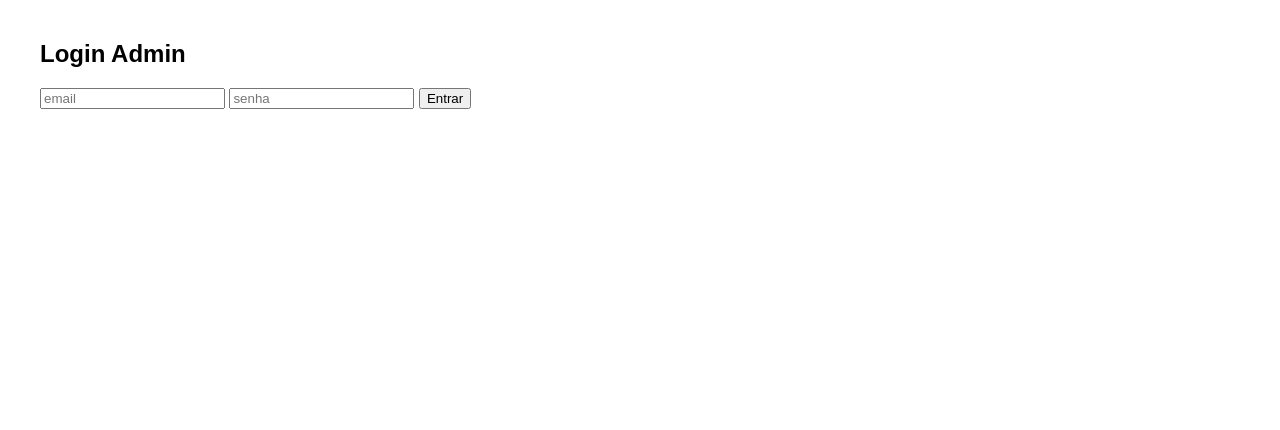
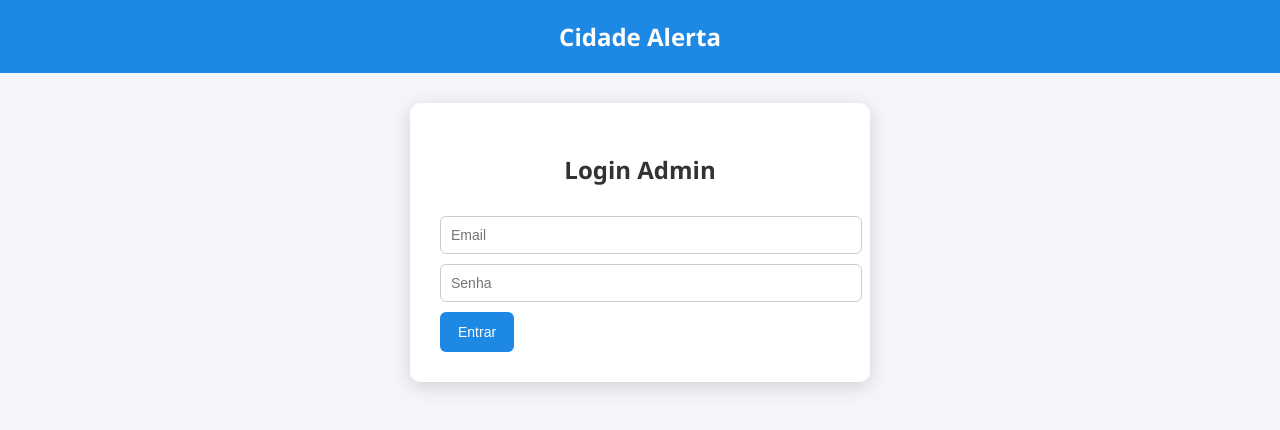
Before and after one commit to dicolab4/cidade-alert, a website: page public/login.html in a window 1280 px wide. Drawn offline with Linux system fonts and the light colour scheme.

Commit message:
Update estilo

```diff
--- a/public/login.html
+++ b/public/login.html
@@ -8,12 +8,24 @@
 
 <body>
 
-<h2>Login Admin</h2>
+<div class="header">
+Cidade Alerta
+</div>
 
-<input id="email" placeholder="email">
-<input id="senha" type="password" placeholder="senha">
+<div class="container">
+
+<div class="login-box">
+
+<h2 class="center">Login Admin</h2>
+
+<input id="email" placeholder="Email">
+<input id="senha" type="password" placeholder="Senha">
 
 <button onclick="login()">Entrar</button>
+
+</div>
+
+</div>
 
 <script>
 
--- a/public/style.css
+++ b/public/style.css
@@ -1,17 +1,103 @@
 body{
-font-family:Arial;
-margin:40px;
+font-family: 'Segoe UI', Arial, sans-serif;
+background:#f4f6f9;
+margin:0;
+padding:0;
+color:#333;
 }
+
+/* topo */
+
+.header{
+background:#1e88e5;
+color:white;
+padding:20px;
+text-align:center;
+font-size:24px;
+font-weight:bold;
+}
+
+/* container central */
+
+.container{
+max-width:1000px;
+margin:auto;
+padding:30px;
+}
+
+/* botões */
+
+button{
+background:#1e88e5;
+border:none;
+color:white;
+padding:12px 18px;
+margin-top:10px;
+border-radius:6px;
+cursor:pointer;
+font-size:14px;
+}
+
+button:hover{
+background:#1565c0;
+}
+
+/* inputs */
+
+input, select{
+width:100%;
+padding:10px;
+margin-top:10px;
+border-radius:6px;
+border:1px solid #ccc;
+font-size:14px;
+}
+
+/* mapa */
 
 #map{
 height:500px;
 margin-top:20px;
+border-radius:10px;
+overflow:hidden;
 }
 
+/* cards de ocorrências */
+
 .card{
+background:white;
+border-radius:8px;
+padding:15px;
+margin-top:10px;
+box-shadow:0 2px 8px rgba(0,0,0,0.1);
+}
 
-border:1px solid #ddd;
-padding:10px;
-margin:10px 0;
+.card img{
+width:100%;
+max-height:200px;
+object-fit:cover;
+border-radius:6px;
+margin-top:10px;
+}
 
+/* contador */
+
+#contador{
+margin-top:10px;
+font-weight:bold;
 }
+
+/* login box */
+
+.login-box{
+max-width:400px;
+margin:auto;
+background:white;
+padding:30px;
+border-radius:10px;
+box-shadow:0 5px 20px rgba(0,0,0,0.15);
+}
+
+.center{
+text-align:center;
+}
```
Also changed, not shown: public/dashboard.html (+7 -1 lines), public/index.html (+15 -3 lines), public/nova-ocorrencia.html (+6 -1 lines).
